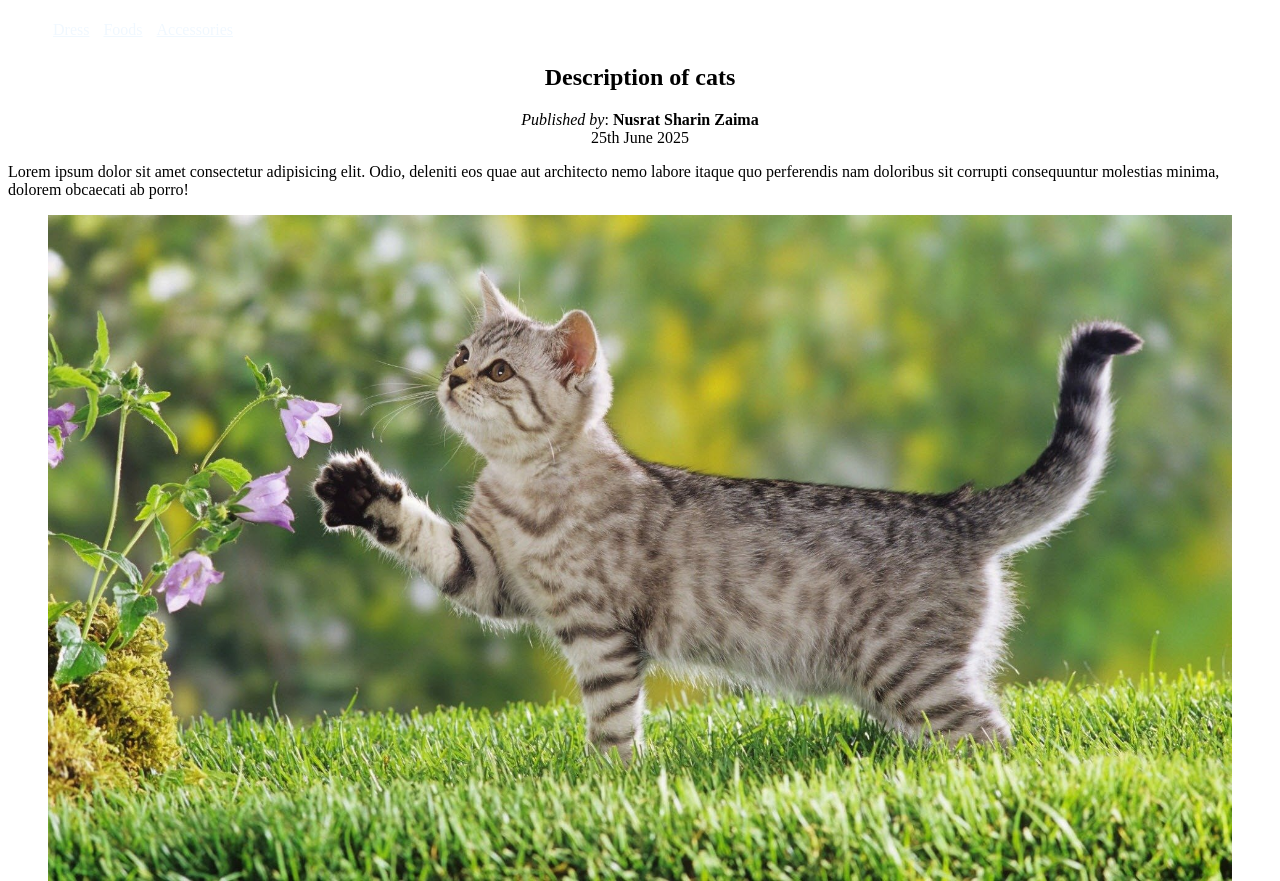
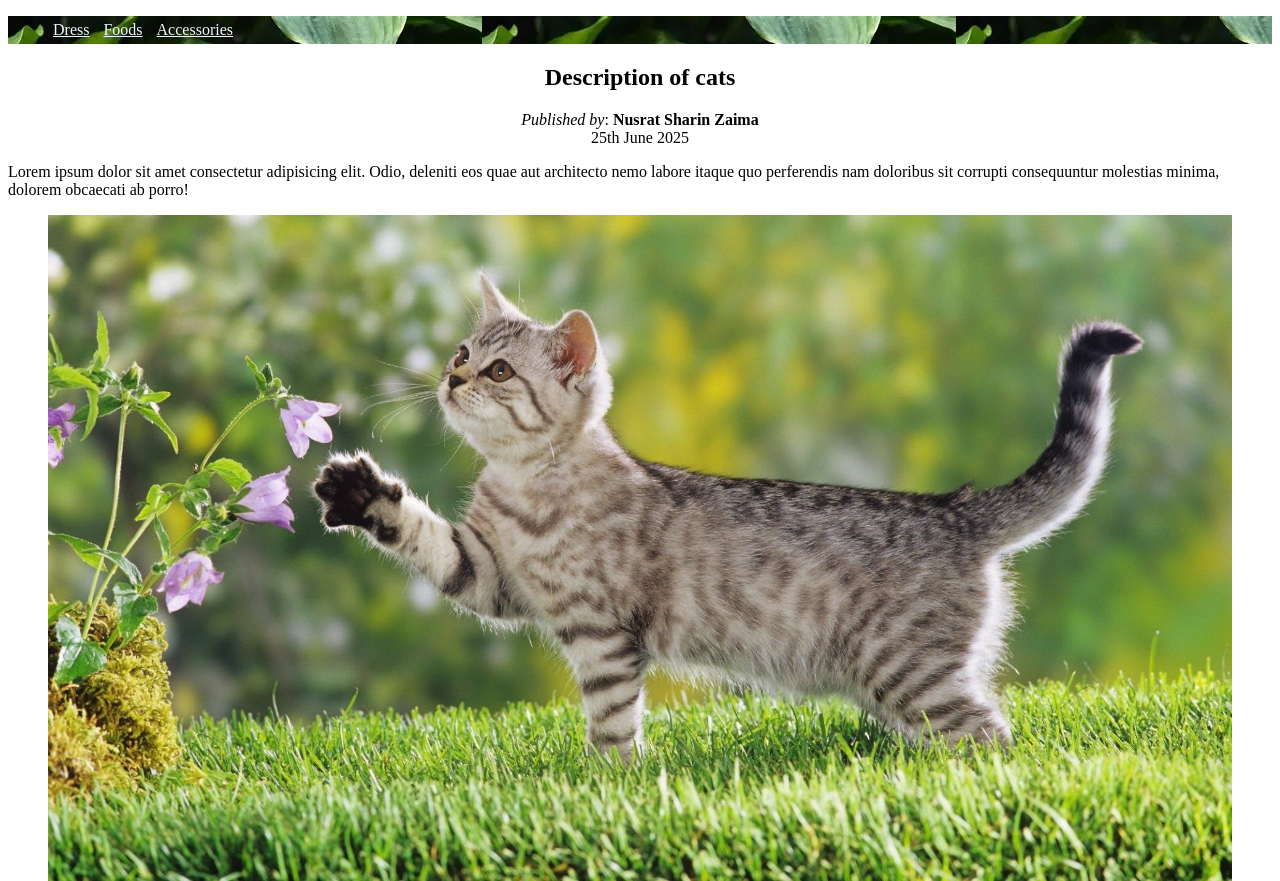
Before and after one commit to nusratsharin/ZaimasProject, a plain HTML site: page index.html in a window 1280 px wide. Shown: the top 881 px of the page. Drawn offline with Linux system fonts and the light colour scheme.

Commit message:
updated2

```diff
--- a/styles.css
+++ b/styles.css
@@ -16,7 +16,7 @@ figcaption{
      text-align: center;
 }
 #head{
-    background-image: url(../Zaimas/picturess/cats.webp);
+    background-image: url(./picturess/cats.webp);
 }
 label{
     display: block;
```
